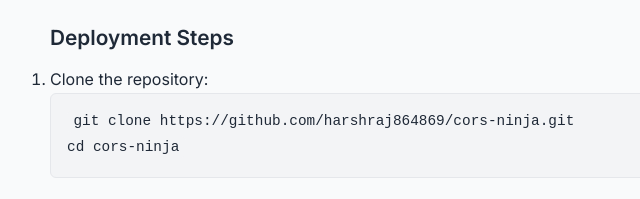
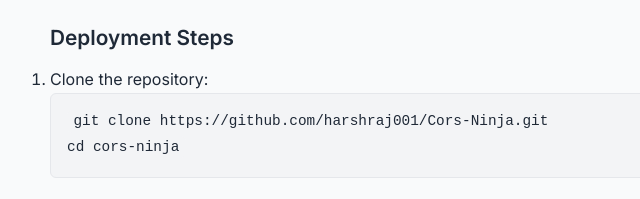
Before and after one commit to harshraj001/Cors-Ninja, a website: page public/index.html in a window 1280 px wide. Shown: the part 3432-3631 px from the top of the page, 64-704 px from the left. Drawn offline with Linux system fonts and the light colour scheme.

```diff
--- a/public/index.html
+++ b/public/index.html
@@ -244,7 +244,7 @@
         <section class="hero-section">
             <h2>Eliminate CORS Issues Instantly</h2>
             <p>CORS Ninja is a lightweight, fast, and secure proxy service that enables cross-origin requests to any API endpoint with minimal configuration.</p>
-            <a href="https://github.com/harshraj864869/cors-ninja" class="cta-button">View on GitHub</a>
+            <a href="https://github.com/harshraj001/Cors-Ninja" class="cta-button">View on GitHub</a>
         </section>
 
         <section class="features">
@@ -369,7 +369,7 @@
             <h3>Deployment Steps</h3>
             <ol>
                 <li>Clone the repository:
-                    <pre><code>git clone https://github.com/harshraj864869/cors-ninja.git
+                    <pre><code>git clone https://github.com/harshraj001/Cors-Ninja.git
 cd cors-ninja</code></pre>
                 </li>
                 <li>Install dependencies:
@@ -418,14 +418,14 @@
                 </div>
                 <div class="footer-section">
                     <h3>Links</h3>
-                    <p><a href="https://github.com/harshraj864869/cors-ninja" style="color: white;">GitHub Repository</a></p>
+                    <p><a href="https://github.com/harshraj001/Cors-Ninja" style="color: white;">GitHub Repository</a></p>
                     <p><a href="https://cors-ninja.harshraj864869.workers.dev" style="color: white;">Live Demo</a></p>
                 </div>
                 <div class="footer-section">
                     <h3>Contact</h3>
                     <p>Have questions or feedback? Open an issue on GitHub.</p>
                     <div class="social-links">
-                        <a href="https://github.com/harshraj864869">GitHub</a>
+                        <a href="https://github.com/harshraj001">GitHub</a>
                     </div>
                 </div>
             </div>
```
